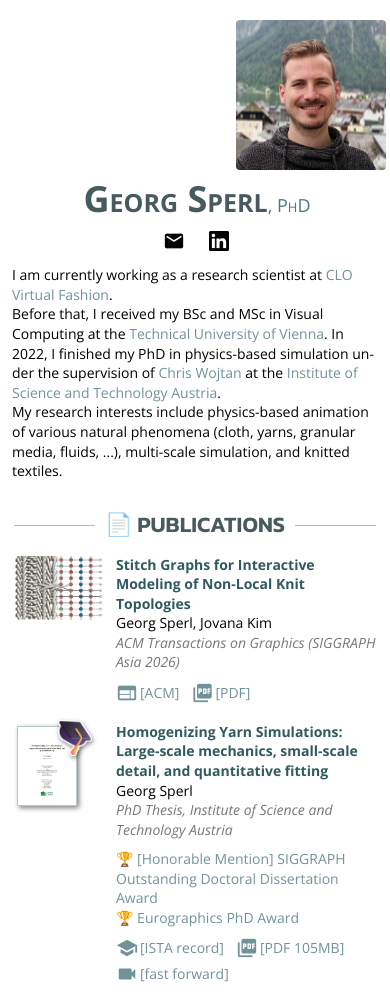
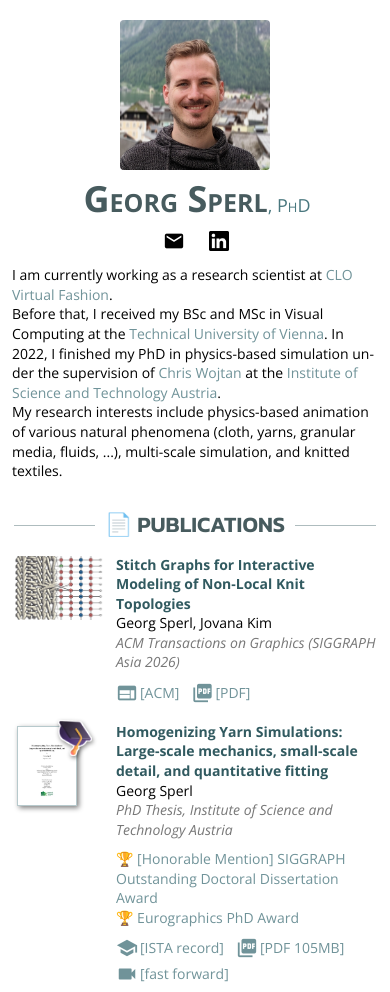
Before and after one commit to Getshi/Getshi.github.io, a plain HTML site: page index.html in a window 390 px wide. Shown: the top 992 px of the page. Drawn offline with nearby package versions, Linux system fonts and the light colour scheme.

Commit message:
Center portrait on narrow screens
Co-Authored-By: Claude Opus 5.5 <noreply@anthropic.com>

```diff
--- a/css/style.css
+++ b/css/style.css
@@ -213,6 +213,7 @@ a:hover .material-icons { color: var(--link-hover); background: var(--hover-bg);
 
 	.self { grid-template-columns: minmax(0, 1fr); margin: 10px 4px; text-align: center; }
 	.self > .left, .self > .right { grid-column: 1; }
+	.self > .left { text-align: center; }
 	.self .right { text-align: left; }
 	.self h1 { text-align: center; font-size: 36px; }
 	.contact { justify-content: center; margin-left: 0; }
```
